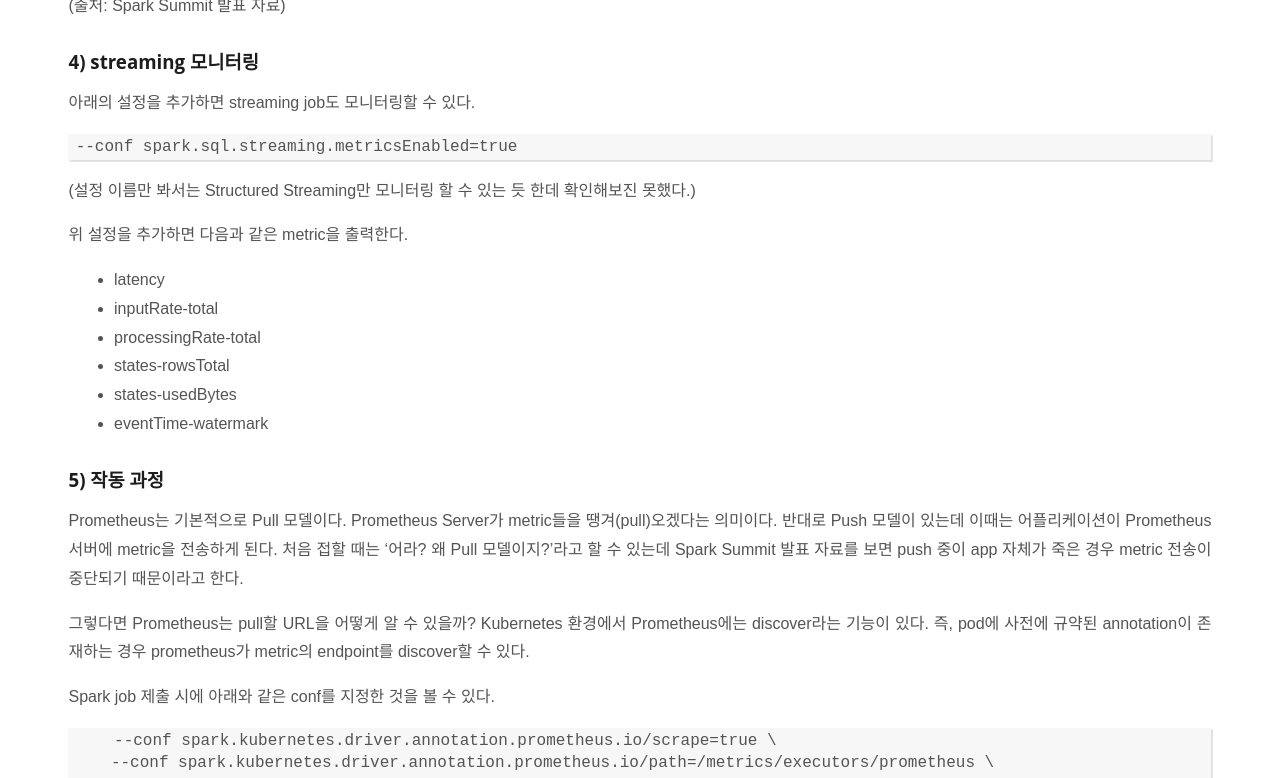
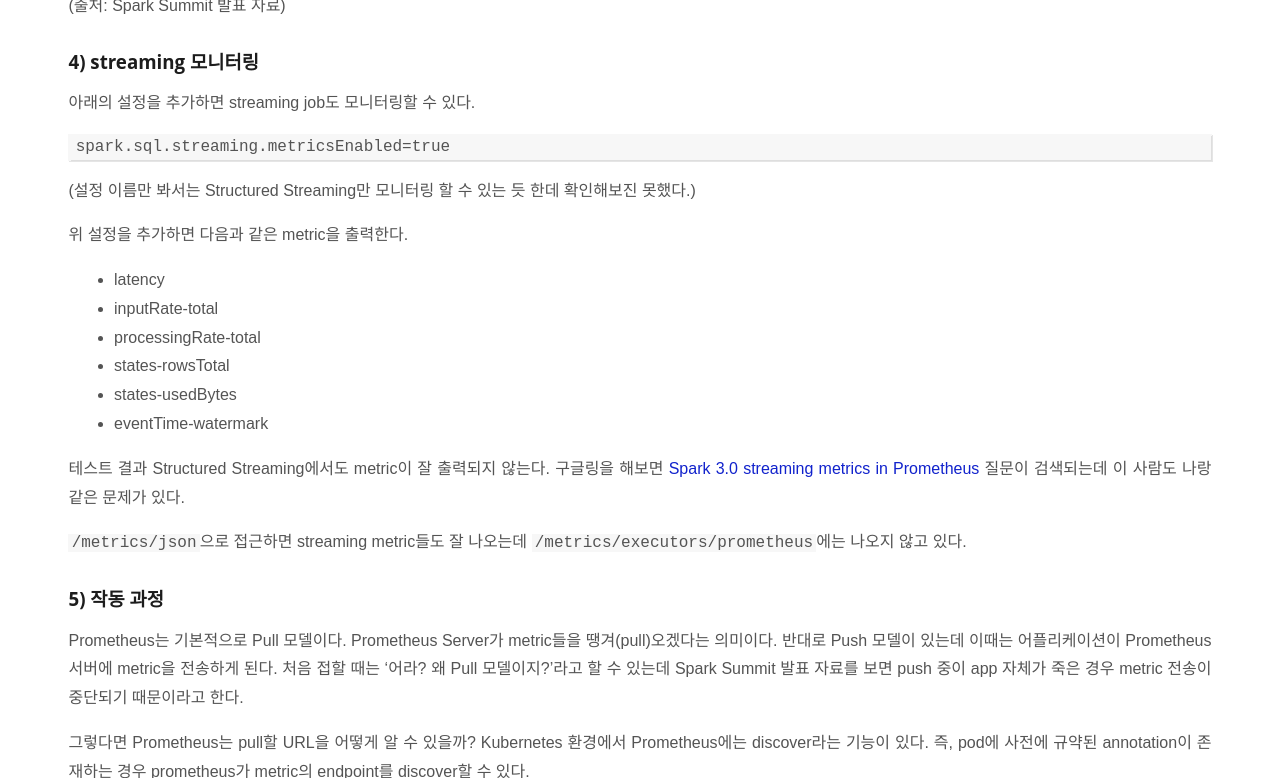
Before and after one commit to jason-heo/jason-heo.github.io, a Jekyll site: the page built from _posts/2021-01-31-spark30-prometheus.md, in a window 1280 px wide and 900 px high, scrolled down 1959 px, cut to the strip 122-900 px from the top of the window. Built offline with Jekyll 4.4.1, drawn with Linux system fonts in a browser that asks for light colours; comment, search, counter and statistics services are not loaded.

Commit message:
streaming metric들이 안 보인다

````diff
--- a/_posts/2021-01-31-spark30-prometheus.md
+++ b/_posts/2021-01-31-spark30-prometheus.md
@@ -79,7 +79,7 @@
 아래의 설정을 추가하면 streaming job도 모니터링할 수 있다.
 
 ```
---conf spark.sql.streaming.metricsEnabled=true
+spark.sql.streaming.metricsEnabled=true
 ```
 
 (설정 이름만 봐서는 Structured Streaming만 모니터링 할 수 있는 듯 한데 확인해보진 못했다.)
@@ -92,6 +92,10 @@
 - states-rowsTotal
 - states-usedBytes
 - eventTime-watermark
+
+테스트 결과 Structured Streaming에서도 metric이 잘 출력되지 않는다. 구글링을 해보면 [Spark 3.0 streaming metrics in Prometheus](https://stackoverflow.com/q/64436497/2930152) 질문이 검색되는데 이 사람도 나랑 같은 문제가 있다.
+
+`/metrics/json`으로 접근하면 streaming metric들도 잘 나오는데 `/metrics/executors/prometheus`에는 나오지 않고 있다.
 
 ### 5) 작동 과정
 
````
